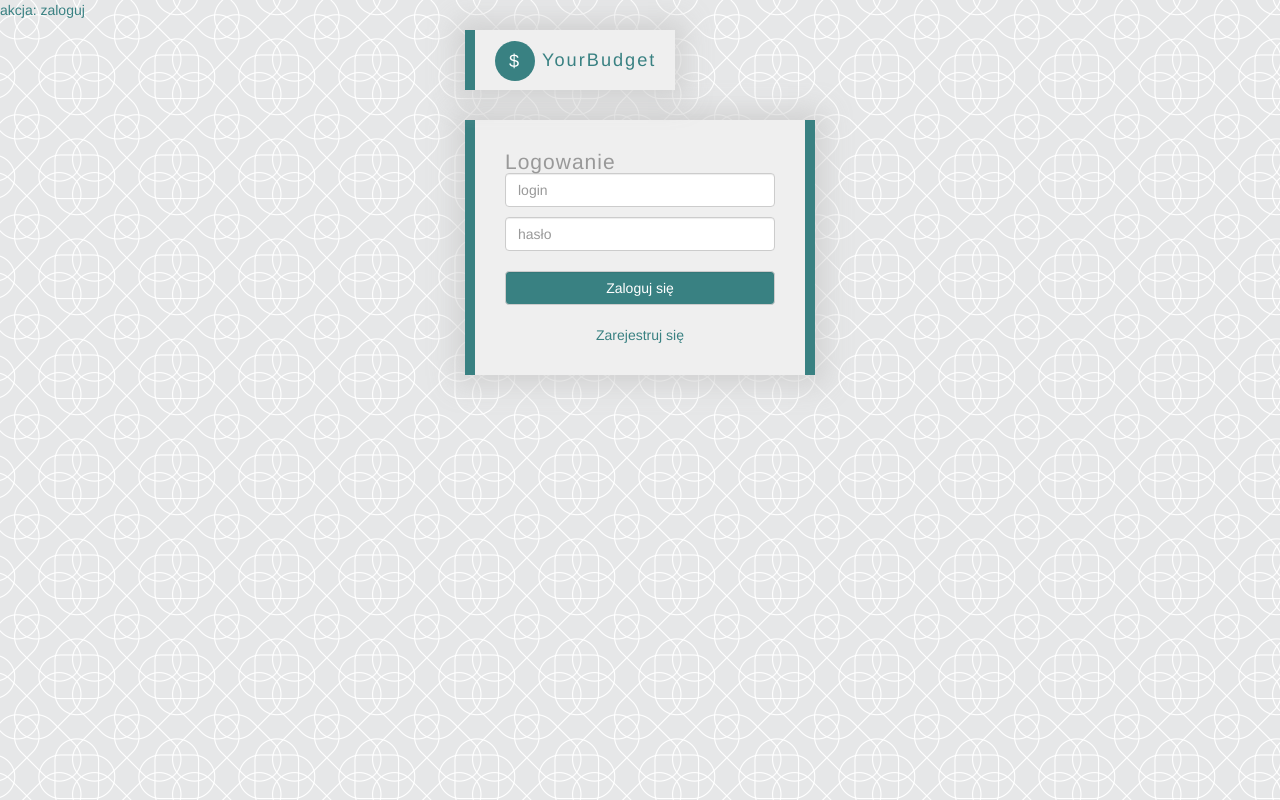
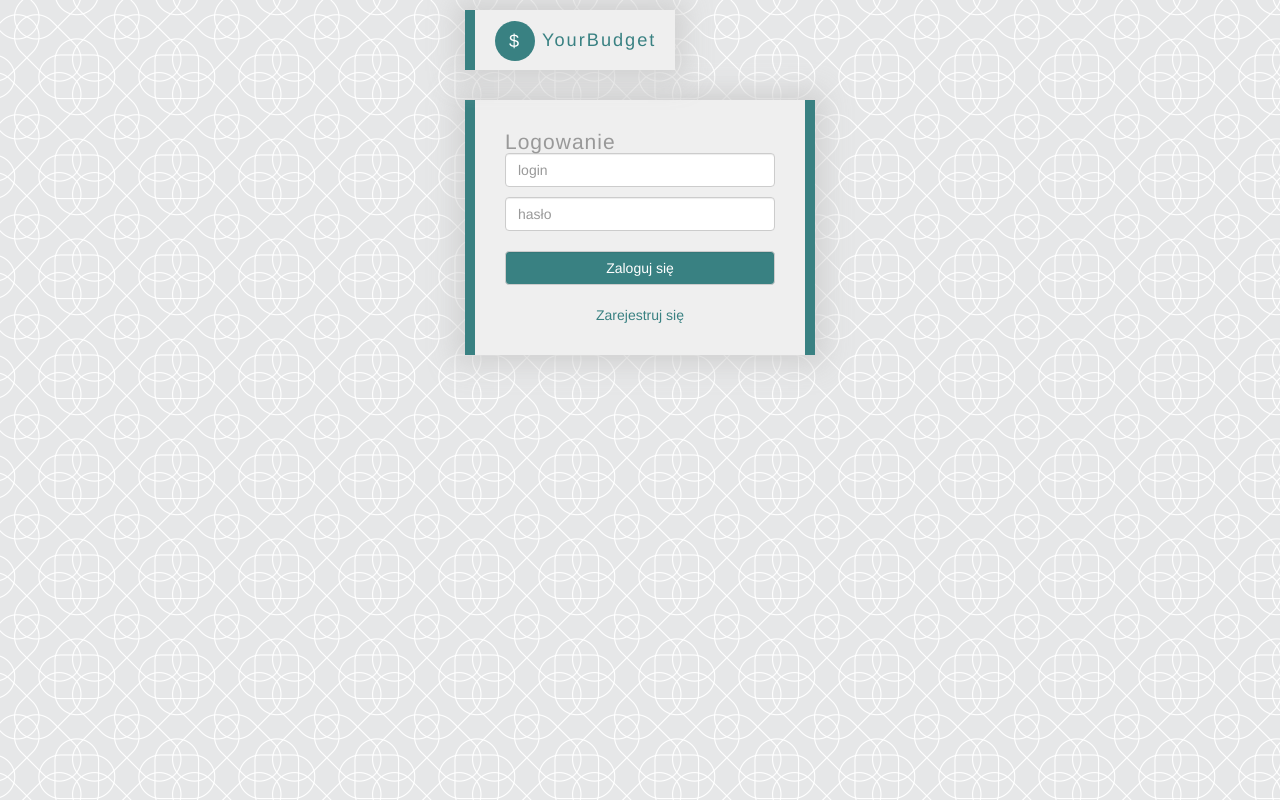
Before and after one commit to PiotrNieslony/budgetWebApplicationBootstrap, a PHP site: page / in a window 1280 px wide. Run offline with PHP 8.4, Linux system fonts and the light colour scheme.

Commit message:
removed testing code

```diff
--- a/index.php
+++ b/index.php
@@ -13,7 +13,6 @@ if(!isset($_SESSION['loggedUser'])
 && $action != 'potwierdzenie-rejestracji') $action = 'zaloguj';
 if(isset($_POST['inputLogin']) && isset($_POST['inputPassword'])) $action = 'zaloguj';
 
-echo "akcja: ".$action;
 switch($action):
   case 'showMain';
     include 'templates/mainTemplate.php';
```
